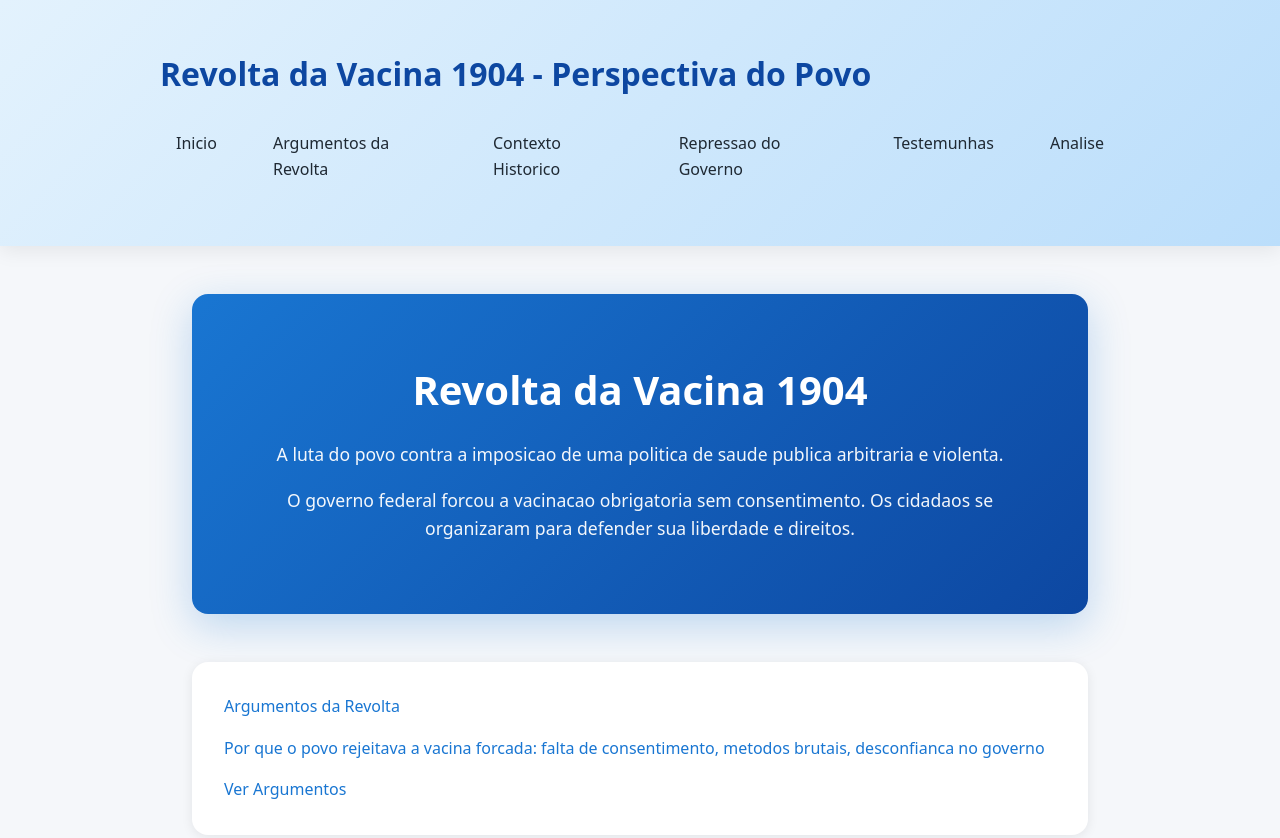
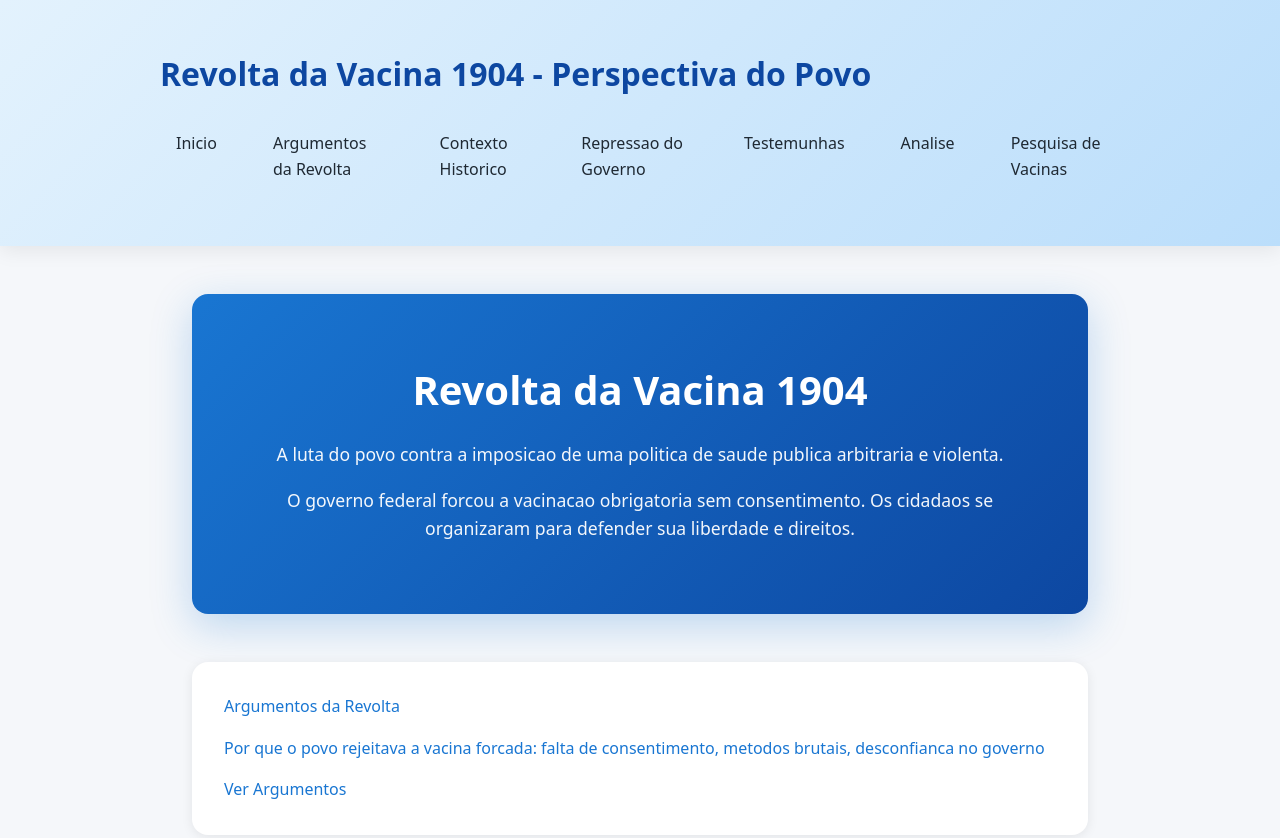
Before and after one commit to TalveZz/Vaclog, a plain HTML site: page index.html in a window 1280 px wide. Shown: the top 838 px of the page. Drawn offline with Linux system fonts and the light colour scheme.

Commit message:
Add link to pesquisa-vacinas.html in navigation
Links the vaccine search page to main navigation menu for easier access to accessible search functionality

```diff
--- a/index.html
+++ b/index.html
@@ -27,6 +27,7 @@
           <li><a href="repressao.html">Repressao do Governo</a></li>
           <li><a href="testemunhas.html">Testemunhas</a></li>
           <li><a href="analise.html">Analise</a></li>
+                      <li><a href="pesquisa-vacinas.html">Pesquisa de Vacinas</a></li>
         </ul>
       </nav>
     </div>
```
